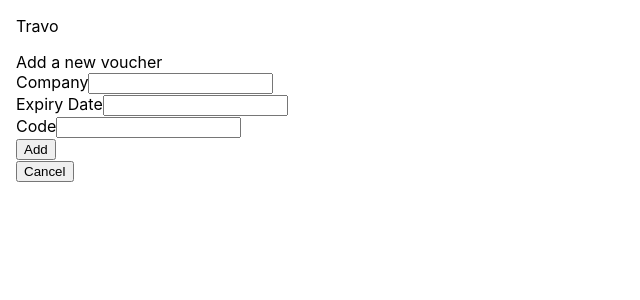
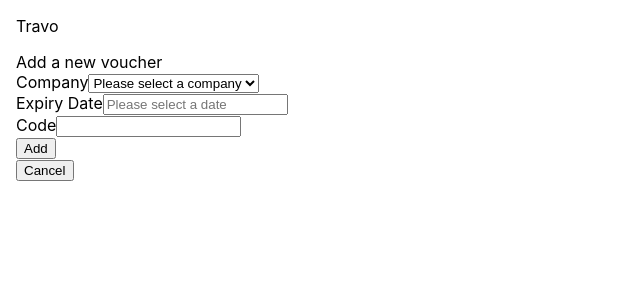
Before and after one commit to Hubesco/travo, a React (Create React App) app: page / in a window 1280 px wide. Both pictures are taken after a click on the button "Add voucher". Shown: the top 300 px of the page, without its empty margins (0-640 px from the left). Built offline with nearby package versions, Linux system fonts and the light colour scheme.

Commit message:
Adds select

```diff
--- a/src/components/AddVoucher/index.jsx
+++ b/src/components/AddVoucher/index.jsx
@@ -12,13 +12,20 @@
       <form onSubmit={handleSubmit(onSubmit)}>
         <div>
           <label htmlFor="company">Company</label>
-          <input
+          <select
             id="company"
             name="company"
             ref={register({
-              required: "Please select a company",
+              required: "Company is mandatory",
             })}
-          />
+            defaultValue=""
+          >
+            <option value="" disabled>
+              Please select a company
+            </option>
+            <option value="british_airways">British Airways</option>
+            <option value="eurostar">Eurostar</option>
+          </select>
           <ErrorMessage name="company" errors={errors} />
         </div>
         <div>
@@ -30,13 +37,14 @@
                 minDate={new Date()}
                 showTimeSelect={false}
                 todayButton="Today"
+                placeholderText="Please select a date"
                 dropdownMode="select"
                 isClearable
                 shouldCloseOnSelect
               />
             }
             control={control}
-            rules={{ required: "Please enter an expiry date" }}
+            rules={{ required: "Expiry date is mandatory" }}
             name="expiryDate"
             id="expiryDate"
             valueName="selected"
@@ -51,7 +59,7 @@
           <input
             id="code"
             name="code"
-            ref={register({ required: "Please enter a voucher code" })}
+            ref={register({ required: "Voucher code is mandatory" })}
           />
           <ErrorMessage name="code" errors={errors} />
         </div>
```
Also changed, not shown: 1 other file (tests, documents, lock files or other folders).
